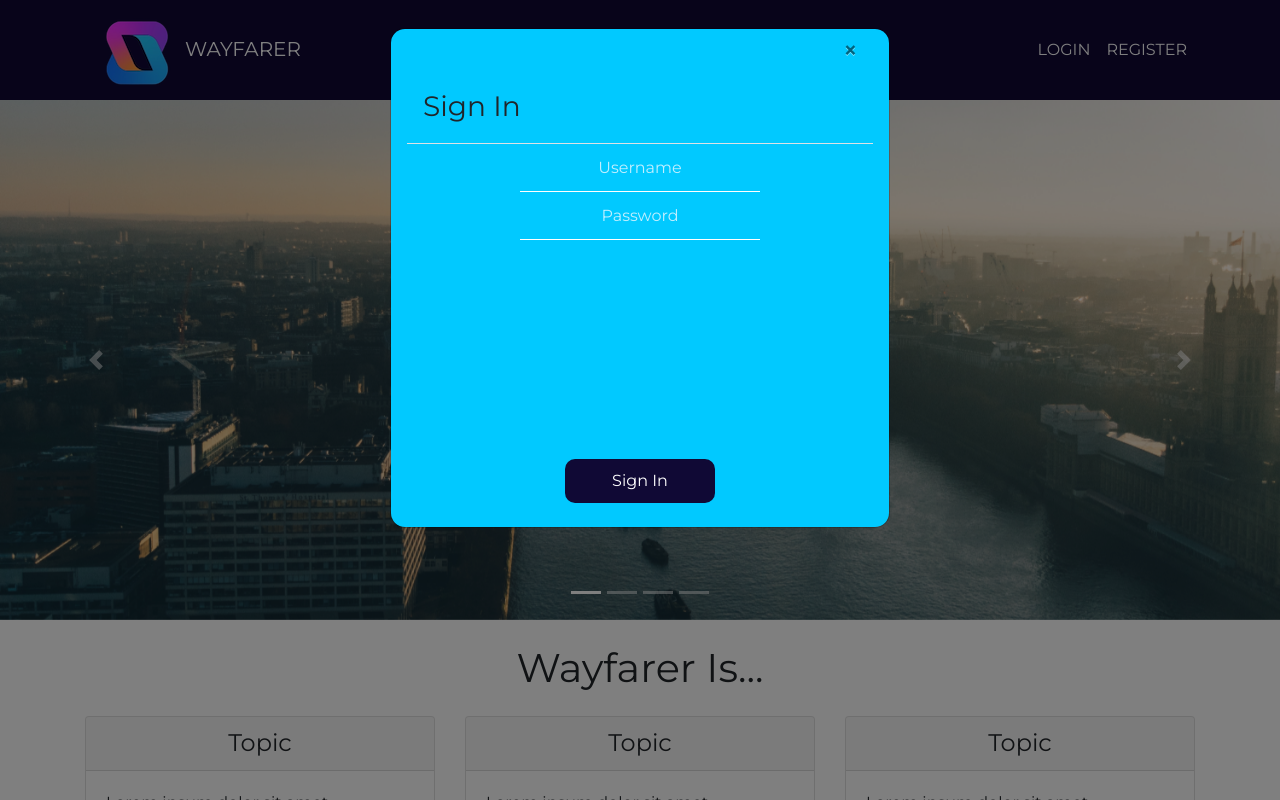
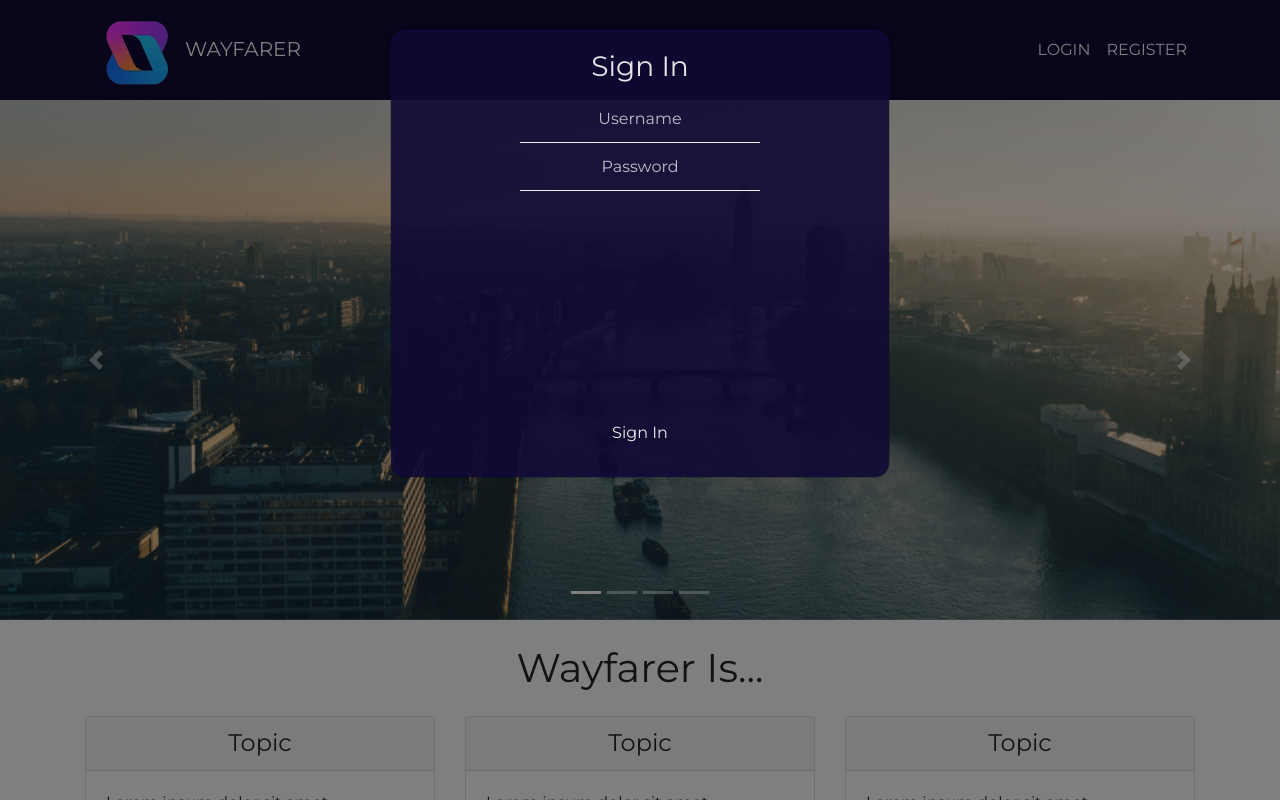
Before and after one commit to shepardi/Wayfarer, a Django app: page / in a window 1280 px wide, after a click on "LOGIN". Run offline with Django 3.2, Linux system fonts and the light colour scheme; some libraries are stand-ins or nearby versions.

Commit message:
merge prep

```diff
--- a/main_app/static/css/home.css
+++ b/main_app/static/css/home.css
@@ -11,23 +11,32 @@
   --fb-white: #F0F2F5;
 }
 
+
 .hidden{
 display: none;
 }
 
 #container{
-  background-color: var(--light-blue);
+  background-color: var(--dark-blue);
   display: flex;
   text-align: center;
   align-items: center;
-  height: 500px;
+  height: 450px;
   border-radius: 15px;
+  color: var(--white);
+  opacity: 90%;
 }
+
 
 .close-modal{
   position: relative;
   top: 10px;
   left: 210px;
+  color: var(--white);
+}
+
+.errorlist{
+  display: none;
 }
 
 input[type=text],
@@ -44,7 +53,7 @@ input[type=email] {
   transition: border 0.5s;
   outline: none;
   line-height: 1.7rem;
-  color: var(--dark-blue);
+  color: var(--white);
 }
 
 
@@ -64,6 +73,11 @@ input[type=submit] {
   transform: translateX(-50%);
 }
 
+input[type=submit]:hover {
+  background-color: var(--orange);
+  opacity: 0.8;
+}
+
 ::placeholder{
   color: aliceblue;
   opacity: 0.8;
--- a/main_app/templates/base.html
+++ b/main_app/templates/base.html
@@ -57,15 +57,16 @@
               <a id="btn-sign-up" class="nav-link" href="#" data-toggle="modal" data-target="#loginModal">REGISTER</a>
             </li>
             {% else %}
+
             <!-- Profile -->
+            <li class="nav-item">
+              <a href="/profile" class="nav-link">USERNAME</a>
+            </li>
             <li class="nav-item">
               <a href="{% url 'cities' 'London' %}" class="nav-link">CITIES</a>
             </li>
             <li class="nav-item">
-              <a href="/profile" class="nav-link">USERNAME</a>
-            </li>
-            <li class="nav-item">
-              <a href="{% url 'logout' %}" class='nav-link'>LOG OUT</a>
+              <a href="{% url 'logout' %}" class='nav-link'>LOGOUT</a>
             </li>
             {% endif %}
 
--- a/main_app/templates/home.html
+++ b/main_app/templates/home.html
@@ -60,13 +60,13 @@
     <div id="container" class="modal-content">
       <!-- Close Button -->
       <button type="button" class="close" data-dismiss="modal" aria-label="Close">
-        <span class="close-modal" aria-hidden="true">&times;</span>
+        <!-- <span class="close-modal" aria-hidden="true">&times;</span> -->
       </button>
       <!-- Sign In -->
 
       <div id="form-sign-in2" class="modal-body ">
-        <div id="form-sign-in" class="modal-header">
-          <h3 class="modal-title">Sign In</h3>
+        <div id="form-sign-in" class="">
+          <h3 class="modal-title mb-2">Sign In</h3>
         </div>
         {% if err2 %}
         <p>{{ err2 }}</p>
@@ -81,8 +81,8 @@
       </div>
       <!-- Sign Up -->
       <div id="form-sign-up2" class="modal-body">
-        <div id="form-sign-up" class="modal-header">
-          <h3 class="modal-title" id="staticBackdropLabel">Sign Up</h3>
+        <div id="form-sign-up" class="">
+          <h3 class="modal-title mb-2" id="staticBackdropLabel">Sign Up</h3>
         </div>
         <!-- Sign-Up Form -->
         <form class="signup-form" action="{% url 'home' %}" method="POST">
--- a/main_app/views.py
+++ b/main_app/views.py
@@ -47,7 +47,7 @@ def home(request):
         login(request,user)
         return redirect('profile')
       else:
-        context = {'form': form , "err2":"Wrong username or Pass" }
+        context = {'form': form , "err2":"Wrong username or Password" }
         return render(request, 'home.html', context)
   form = Profile_Form()
   context = {'form': form , "err":err }
```
